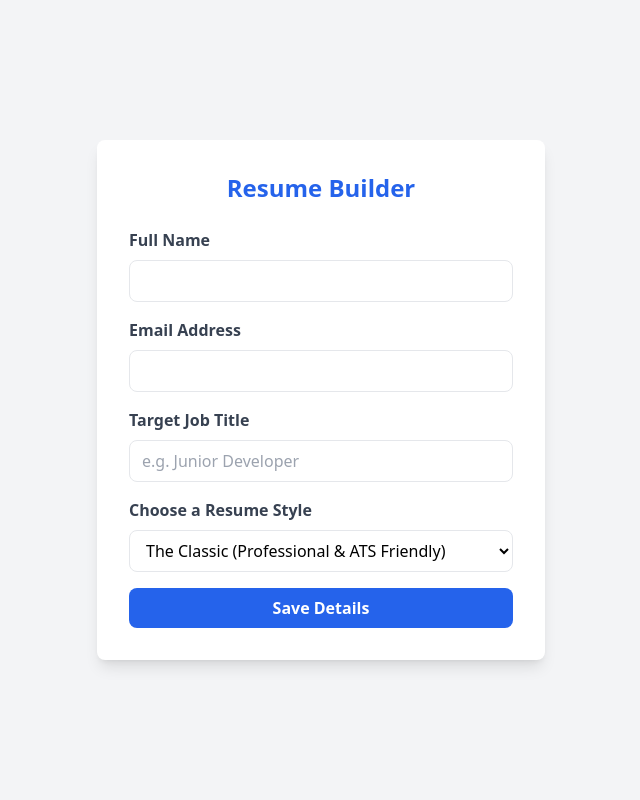
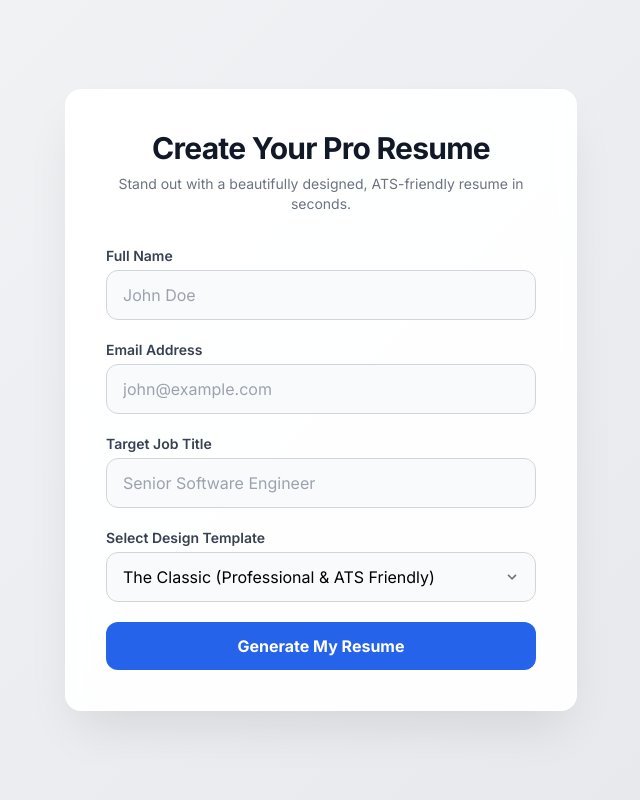
Before and after one commit to omlad30/Resume_Builder, a Python web app: template templates/index.html in a window 1280 px wide. Shown: the whole page, without its empty margins (319-959 px from the left). Run offline with Jinja, Linux system fonts and the light colour scheme; the template is opened without the code that fills it, so the values that code supplies are empty; some libraries are stand-ins or nearby versions.

Commit message:
enhancing ui

```diff
--- a/templates/index.html
+++ b/templates/index.html
@@ -4,50 +4,79 @@
 <head>
     <meta charset="UTF-8">
     <meta name="viewport" content="width=device-width, initial-scale=1.0">
-    <title>Resume Builder</title>
-    <!-- We are importing Tailwind CSS to make the form look beautiful instantly -->
+    <title>Premium Resume Builder</title>
+    <!-- Using Tailwind CSS -->
     <script src="https://cdn.tailwindcss.com"></script>
+    <!-- Google Fonts -->
+    <link href="https://fonts.googleapis.com/css2?family=Inter:wght@400;500;600;700&display=swap" rel="stylesheet">
+    <style>
+        body {
+            font-family: 'Inter', sans-serif;
+            background: linear-gradient(135deg, #f3f4f6 0%, #e5e7eb 100%);
+        }
+        .glass-card {
+            background: rgba(255, 255, 255, 0.95);
+            backdrop-filter: blur(10px);
+            border: 1px solid rgba(255, 255, 255, 0.2);
+            box-shadow: 0 25px 50px -12px rgba(0, 0, 0, 0.1);
+        }
+        .input-field {
+            transition: all 0.3s ease;
+        }
+        .input-field:focus {
+            transform: translateY(-2px);
+            box-shadow: 0 10px 15px -3px rgba(59, 130, 246, 0.2);
+        }
+    </style>
 </head>
 
-<body class="bg-gray-100 flex items-center justify-center min-h-screen">
+<body class="flex items-center justify-center min-h-screen p-4">
 
-    <div class="bg-white p-8 rounded-lg shadow-lg w-full max-w-md">
-        <h1 class="text-2xl font-bold mb-6 text-center text-blue-600">Resume Builder</h1>
+    <div class="glass-card p-10 rounded-2xl w-full max-w-lg">
+        <div class="text-center mb-8">
+            <h1 class="text-3xl font-extrabold text-gray-900 tracking-tight">Create Your Pro Resume</h1>
+            <p class="text-gray-500 mt-2 text-sm">Stand out with a beautifully designed, ATS-friendly resume in seconds.</p>
+        </div>
 
-        <!-- This form will send data to our Python backend -->
-        <form action="/" method="POST" class="space-y-4">
+        <form action="/" method="POST" class="space-y-5">
 
             <div>
-                <label class="block text-gray-700 font-bold mb-2">Full Name</label>
-                <input type="text" name="full_name" required
-                    class="w-full px-3 py-2 border rounded-lg focus:outline-none focus:ring-2 focus:ring-blue-500">
+                <label class="block text-sm font-semibold text-gray-700 mb-1">Full Name</label>
+                <input type="text" name="full_name" required placeholder="John Doe"
+                    class="input-field w-full px-4 py-3 border border-gray-300 rounded-xl focus:outline-none focus:ring-2 focus:ring-blue-500 focus:border-transparent bg-gray-50">
             </div>
 
             <div>
-                <label class="block text-gray-700 font-bold mb-2">Email Address</label>
-                <input type="email" name="email" required
-                    class="w-full px-3 py-2 border rounded-lg focus:outline-none focus:ring-2 focus:ring-blue-500">
+                <label class="block text-sm font-semibold text-gray-700 mb-1">Email Address</label>
+                <input type="email" name="email" required placeholder="john@example.com"
+                    class="input-field w-full px-4 py-3 border border-gray-300 rounded-xl focus:outline-none focus:ring-2 focus:ring-blue-500 focus:border-transparent bg-gray-50">
             </div>
 
             <div>
-                <label class="block text-gray-700 font-bold mb-2">Target Job Title</label>
-                <input type="text" name="target_job" required placeholder="e.g. Junior Developer"
-                    class="w-full px-3 py-2 border rounded-lg focus:outline-none focus:ring-2 focus:ring-blue-500">
+                <label class="block text-sm font-semibold text-gray-700 mb-1">Target Job Title</label>
+                <input type="text" name="target_job" required placeholder="Senior Software Engineer"
+                    class="input-field w-full px-4 py-3 border border-gray-300 rounded-xl focus:outline-none focus:ring-2 focus:ring-blue-500 focus:border-transparent bg-gray-50">
             </div>
 
-            <!-- OUR NEW TEMPLATE SELECTOR -->
             <div>
-                <label class="block text-gray-700 font-bold mb-2">Choose a Resume Style</label>
-                <select name="template_choice"
-                    class="w-full px-3 py-2 border rounded-lg focus:outline-none focus:ring-2 focus:ring-blue-500 bg-white">
-                    <option value="classic">The Classic (Professional & ATS Friendly)</option>
-                    <option value="modern">The Modern (Creative & Bold)</option>
-                </select>
+                <label class="block text-sm font-semibold text-gray-700 mb-1">Select Design Template</label>
+                <div class="relative">
+                    <select name="template_choice"
+                        class="input-field w-full px-4 py-3 border border-gray-300 rounded-xl focus:outline-none focus:ring-2 focus:ring-blue-500 bg-gray-50 appearance-none cursor-pointer">
+                        <option value="classic">The Classic (Professional & ATS Friendly)</option>
+                        <option value="modern">The Modern (Creative & Bold)</option>
+                        <option value="minimalist">The Minimalist (Clean & Simple)</option>
+                        <option value="creative">The Creative (Vibrant & Standout)</option>
+                    </select>
+                    <div class="pointer-events-none absolute inset-y-0 right-0 flex items-center px-4 text-gray-500">
+                        <svg class="fill-current h-4 w-4" xmlns="http://www.w3.org/2000/svg" viewBox="0 0 20 20"><path d="M9.293 12.95l.707.707L15.657 8l-1.414-1.414L10 10.828 5.757 6.586 4.343 8z"/></svg>
+                    </div>
+                </div>
             </div>
 
             <button type="submit"
-                class="w-full bg-blue-600 text-white font-bold py-2 px-4 rounded-lg hover:bg-blue-700 transition duration-300 mt-4">
-                Save Details
+                class="w-full bg-blue-600 text-white font-bold py-3 px-4 rounded-xl hover:bg-blue-700 hover:shadow-lg transition-all duration-300 mt-6 transform hover:-translate-y-1">
+                Generate My Resume
             </button>
 
         </form>
```
